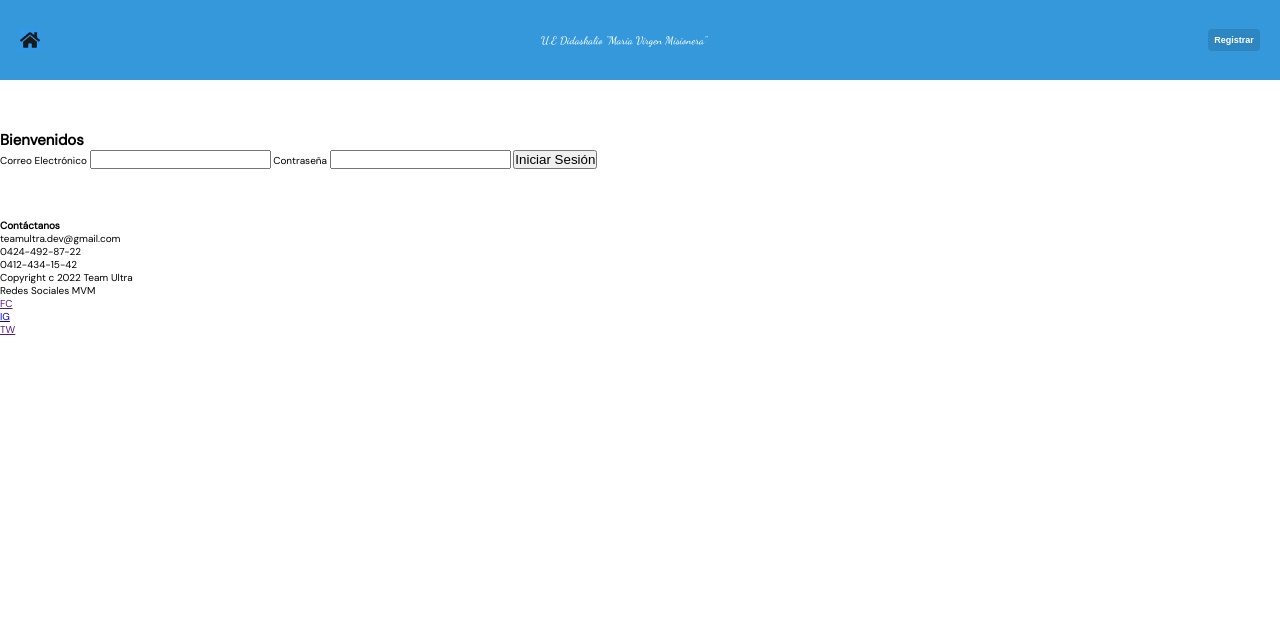
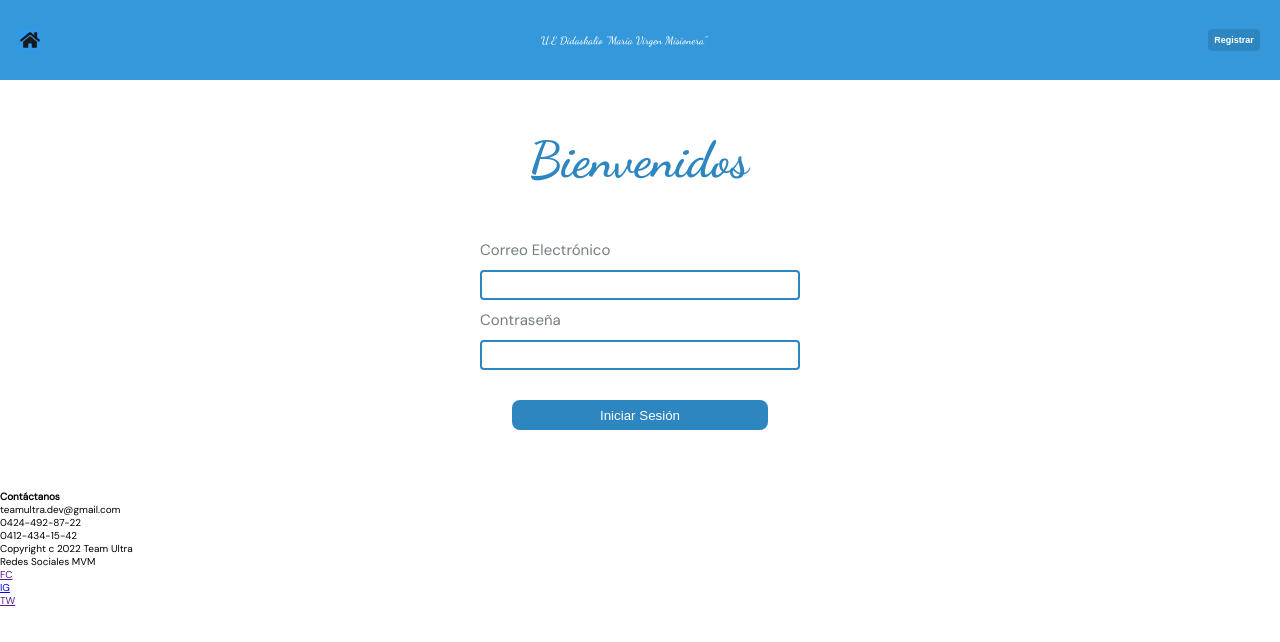
Before and after one commit to diegomzalez/mvm-app-layouts, a plain HTML site: page front/public/index.html in a window 1280 px wide. Drawn offline with Linux system fonts and the light colour scheme.

Commit message:
feat
[ADD] finished main

```diff
--- a/front/public/index.html
+++ b/front/public/index.html
@@ -41,8 +41,8 @@
       </section>
       <section>
         <form action="">
+          <span>Correo Electrónico</span>
           <label for="email">
-            <span>Correo Electrónico</span>
             <input id="email" name="email" type="email" required />
           </label>
           <span>Contraseña</span>
--- a/front/styles/main.css
+++ b/front/styles/main.css
@@ -49,3 +49,56 @@ main {
   height: auto;
   padding: 50px 0;
 }
+main > section:first-child {
+  width: 222px;
+  height: auto;
+  margin: 0 auto 50px auto;
+}
+main > section:first-child h1 {
+  font-size: 50px;
+  font-weight: 700;
+  font-family: 'Dancing Script', cursive;
+  color: #2E86C1;
+}
+main > section:nth-child(2) {
+  height: auto;
+  width: auto;
+}
+main > section:nth-child(2) > form {
+  width: 67%;
+  max-width: 320px;
+  height: 25vh;
+  display: flex;
+  flex-direction: column;
+  align-items: center;
+  margin: 0 auto;
+}
+main > section:nth-child(2) > form > span {
+  font-size: 15px;
+  align-self: flex-start;
+  color: #747E84;
+  font-weight: 500;
+  margin: 0 0 10px 0;
+}
+main > section:nth-child(2) > form > label {
+  width: 100%;
+  margin: 0 0 10px 0;
+}
+main > section:nth-child(2) > form > label > input {
+  width: 100%;
+  height: 30px;
+  border: solid #2E86C1 2px;
+  border-radius: 4px;
+}
+main > section:nth-child(2) > form > label > input:focus-visible {
+  outline: none;
+}
+main > section:nth-child(2) > form > input {
+  width: 80%;
+  height: 30px;
+  margin: 20px 0 0;
+  background: #2E86C1;
+  border: none;
+  border-radius: 8px;
+  color: white;
+}
```
